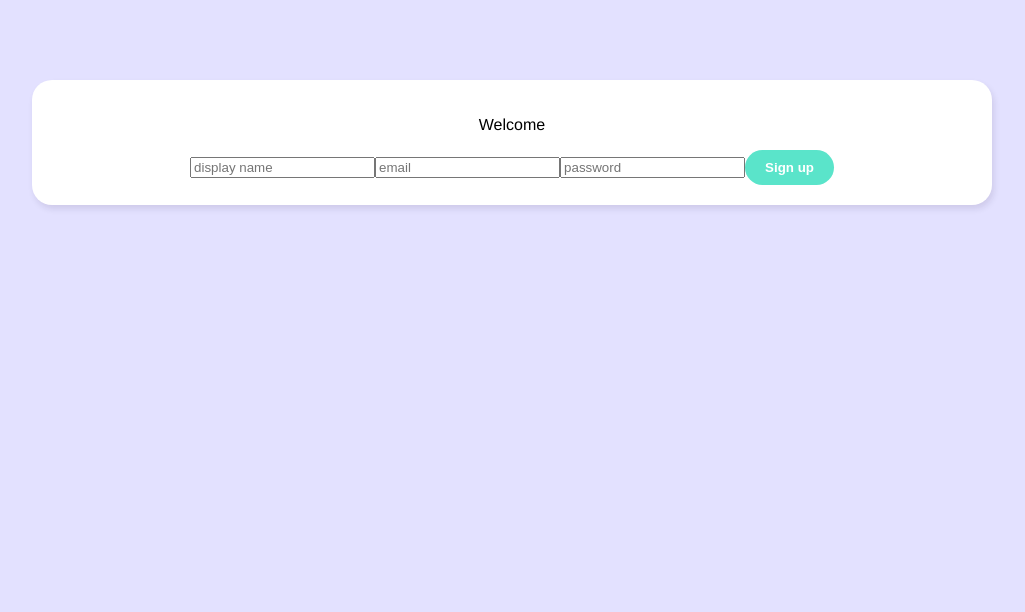
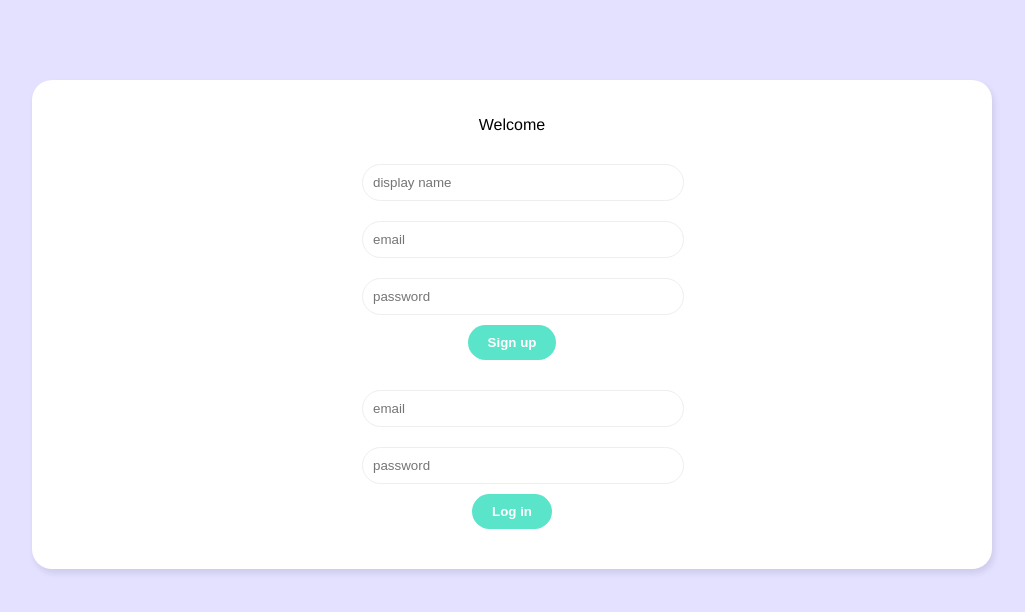
Before and after one commit to backendprincess/vue-live-chat, a Vue app: page / in a window 1280 px wide. Shown: the top 612 px of the page, without its empty margins (128-1153 px from the left). Built offline with nearby package versions, Linux system fonts and the light colour scheme.

Commit message:
Created Login form

```diff
--- /dev/null
+++ b/src/components/LoginForm.vue
@@ -0,0 +1,34 @@
+vue<template>
+    <form @submit.prevent="handleSubmit">
+        <input type="email"
+               required
+               placeholder="email"
+               v-model="email">
+        <input type="password"
+               required
+               placeholder="password"
+               v-model="password">
+        <button>Log in</button>
+    </form>
+</template>
+
+<script>
+import { ref } from 'vue'
+
+export default {
+    setup() {
+        const email = ref('');
+        const password = ref('');
+
+        const handleSubmit = () => {
+            console.log(email.value, password.value)
+        }
+
+        return { email, password, handleSubmit }
+    }
+}
+</script>
+
+<style>
+
+</style>
--- a/src/views/Welcome.vue
+++ b/src/views/Welcome.vue
@@ -2,13 +2,15 @@
     <div class="welcome container">
         <p>Welcome</p>
         <SignupForm />
+        <LoginForm />
     </div>
 </template>
 
 <script>
 import SignupForm from '../components/SignupForm'
+import LoginForm from '../components/LoginForm'
 export default {
-    components: { SignupForm }
+    components: { SignupForm, LoginForm }
 }
 </script>
 
@@ -17,4 +19,24 @@
         text-align: center;
         padding: 20px 0;
     }
+
+    .welcome form {
+        width: 300px;
+        margin: 20px auto;
+    }
+
+    .welcome label {
+        display: block;
+        margin: 20px 0 10px;
+    }
+
+    .welcome input {
+        width: 100%;
+        padding: 10px;
+        border-radius: 20px;
+        border: 1px solid #eee;
+        outline: none;
+        color: #999;
+        margin: 10px auto;
+    }
 </style>
```
